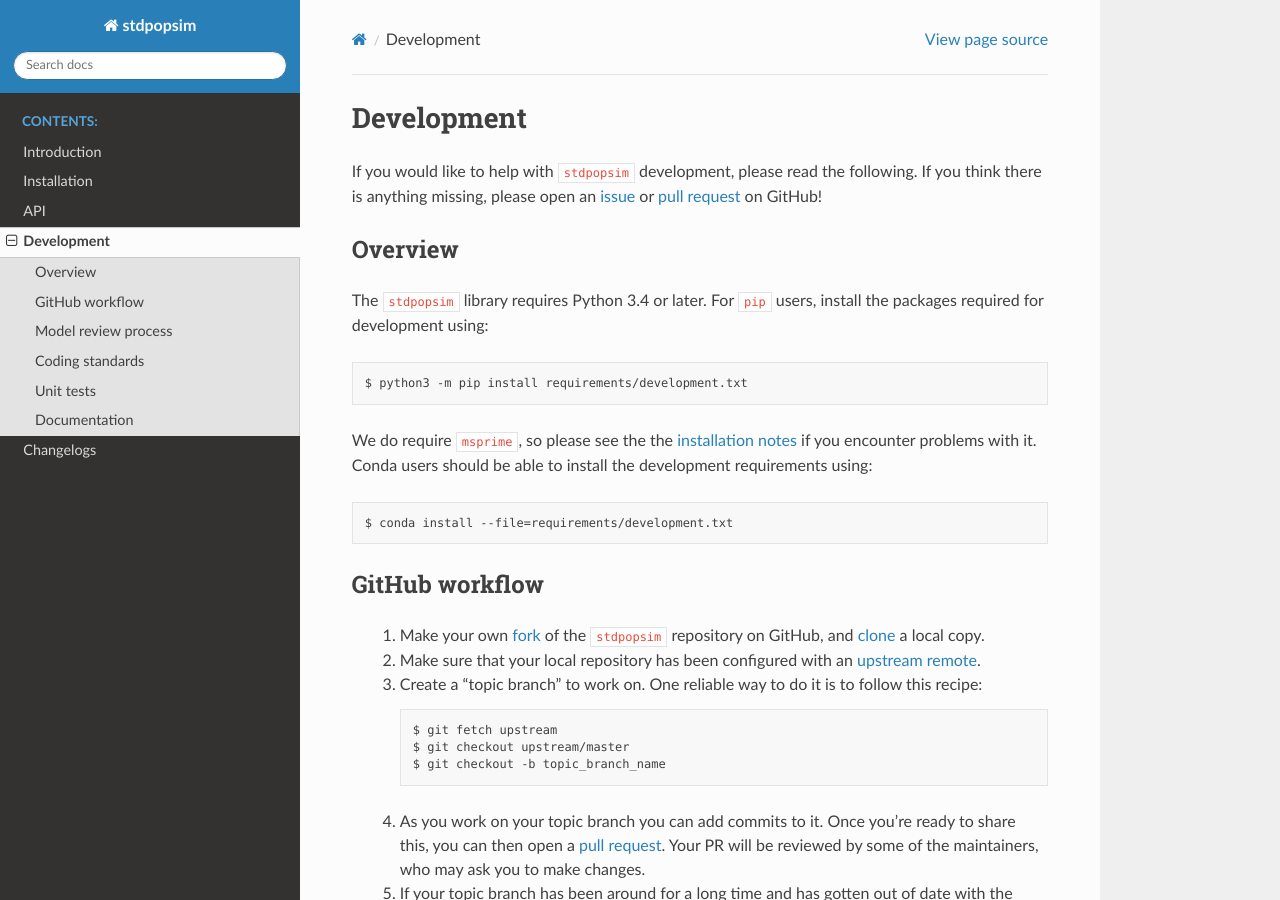
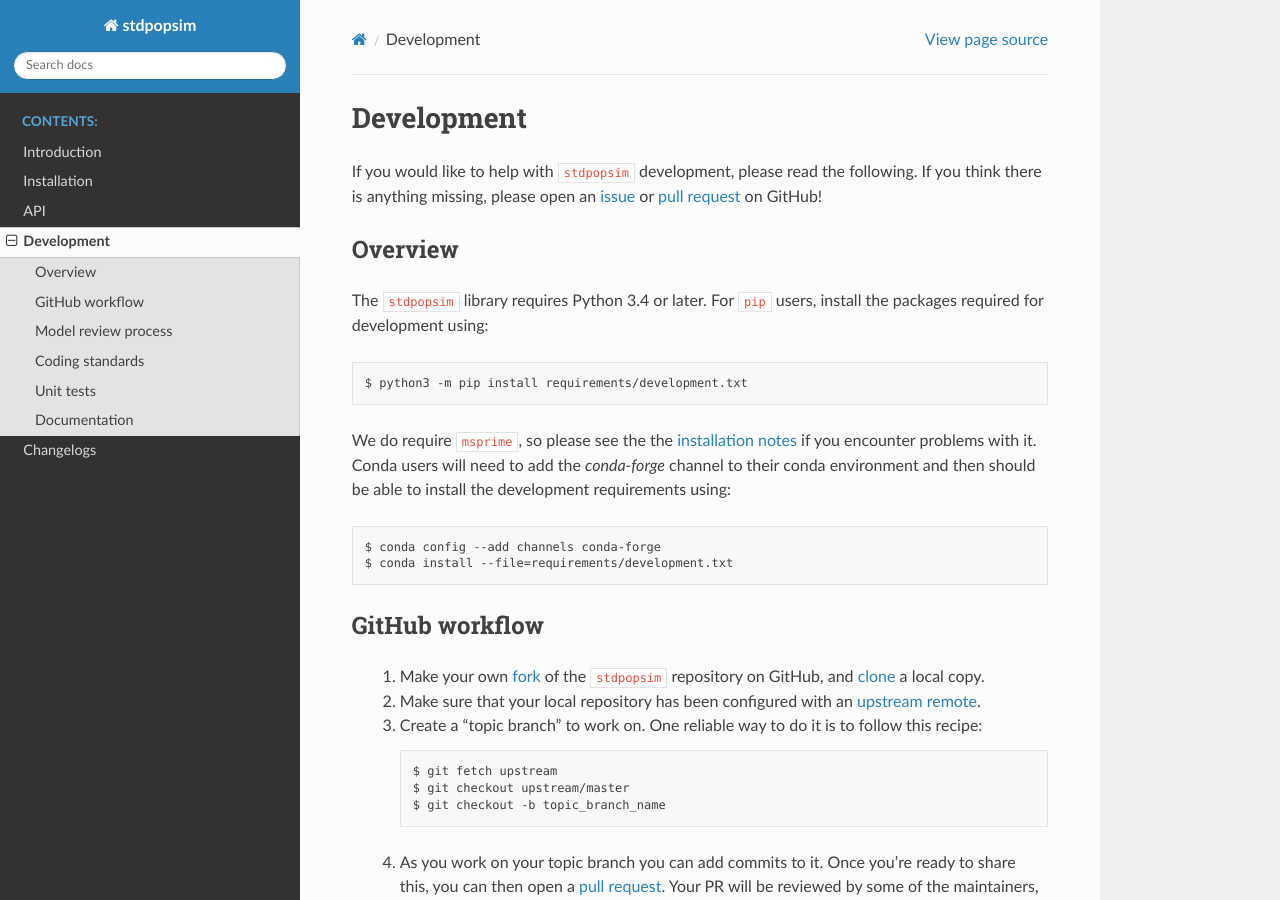
Before and after one commit to popsim-consortium/stdpopsim, a Sphinx documentation site: the page built from docs/development.rst, in a window 1280 px wide and 900 px high. Built offline with Sphinx 7.4.7 and the Read the Docs theme 2.0.0, drawn with Linux system fonts in a browser that asks for light colours; formulas are drawn with MathJax 3.

Commit message:
quick fix to the docs for conda install

```diff
--- a/docs/development.rst
+++ b/docs/development.rst
@@ -20,9 +20,11 @@ install the packages required for development using::
 
 We do require ``msprime``, so please see the the `installation notes
 <https://msprime.readthedocs.io/en/stable/installation.html>`_ if you
-encounter problems with it. Conda users should be able to install the
+encounter problems with it. Conda users will need to add the `conda-forge`
+channel to their conda environment and then should be able to install the
 development requirements using::
 
+    $ conda config --add channels conda-forge
     $ conda install --file=requirements/development.txt
 
 ***************
```
